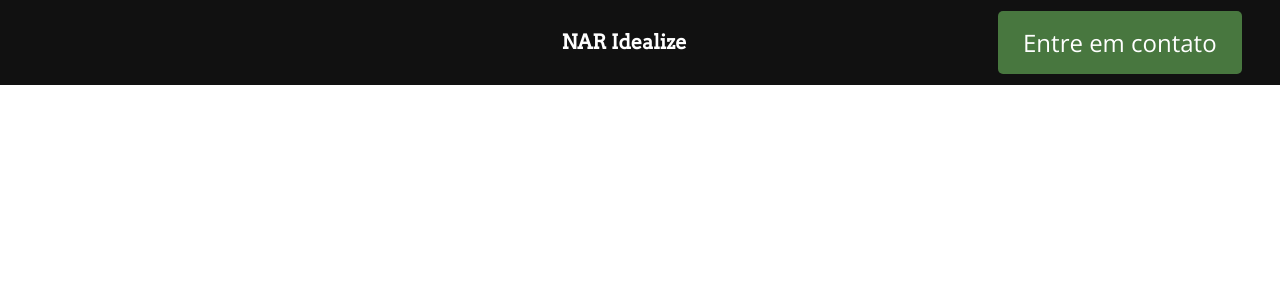
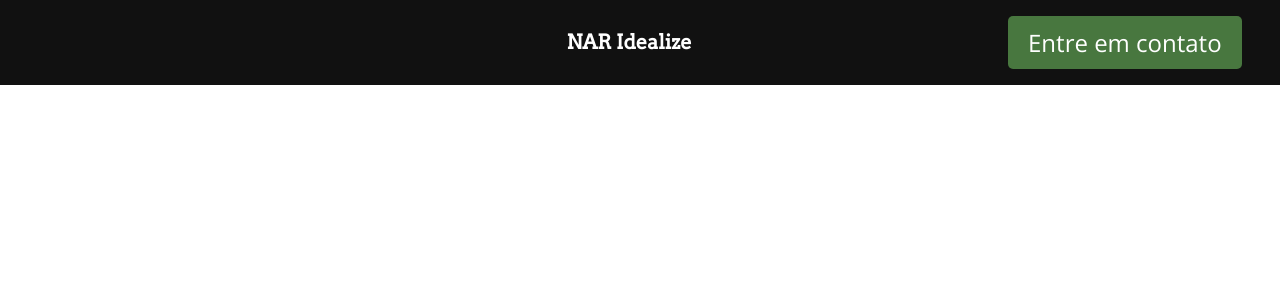
Before and after one commit to NatanCR/NAR_Idealize, a React (Create React App) app in the folder site-nar-idealize/: page / in a window 1280 px wide. Shown: the top 300 px of the page. Built offline with nearby package versions, Linux system fonts and the light colour scheme.

Commit message:
função de enviar o email ao clicar no botão

```diff
--- a/site-nar-idealize/src/components/SectionHeader/ButtonStyle.module.css
+++ b/site-nar-idealize/src/components/SectionHeader/ButtonStyle.module.css
@@ -4,7 +4,7 @@
     background: none;
     border: none;
     background-color: #48773F;
-    padding: 15px 25px;
+    padding: 10px 20px;
     border-radius: 5px;
     font-size: 24px;
     color: #fff;
--- a/site-nar-idealize/src/components/SectionHeader/EmailButtonEvent.js
+++ b/site-nar-idealize/src/components/SectionHeader/EmailButtonEvent.js
@@ -2,6 +2,11 @@ import React from 'react';
 import styles from './ButtonStyle.module.css'
 
 function EmailButtonEvent() {
+    const recipientEmail = 'natanrodrigues0044@gmail.com';
+
+    const handleButtonClick = () => {
+        window.location.href = `mailto:${recipientEmail}`;
+      };
 
     function sendEmail() {
         // função que envia o email
@@ -9,7 +14,7 @@ function EmailButtonEvent() {
 
     return (
         <div>
-            <button className={styles.buttonStyle} onClick={sendEmail}>Entre em contato</button>
+            <button className={styles.buttonStyle} onClick={handleButtonClick}>Entre em contato</button>
         </div>
     )
 }
```
